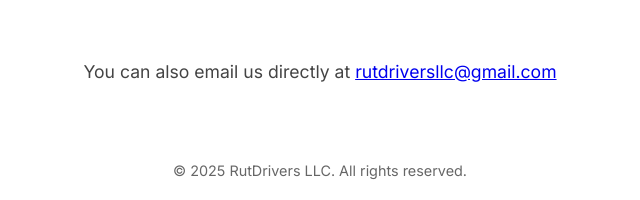
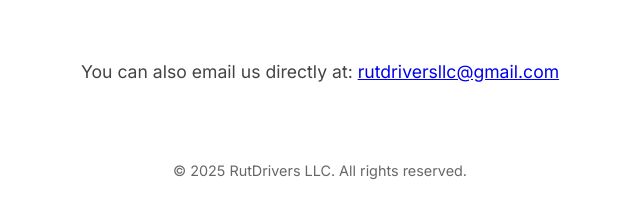
Before and after one commit to RutDrivers/LandingPage, a plain HTML site: page index.html in a window 1280 px wide. Shown: the part 715-915 px from the top of the page, 320-960 px from the left. Drawn offline with Linux system fonts and the light colour scheme.

Commit message:
landingPage7

```diff
--- a/index.html
+++ b/index.html
@@ -107,7 +107,7 @@
     </form>
 
     <div class="contact-info">
-      <p>You can also email us directly at <a href="mailto:rutdriversllc@gmail.com">rutdriversllc@gmail.com</a></p>
+      <p>You can also email us directly at: <a href="mailto:rutdriversllc@gmail.com">rutdriversllc@gmail.com</a></p>
     </div>
   </main>
 
```
